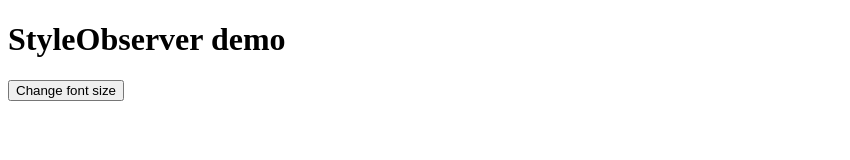
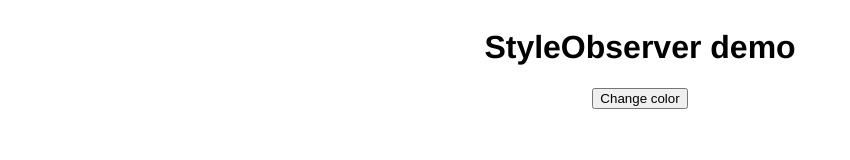
Before and after one commit to PixelsCommander/StyleObserver, a website: page demo/index.html in a window 1280 px wide. Shown: the whole page, without its empty margins (0-850 px from the left). Drawn offline with Linux system fonts and the light colour scheme.

Commit message:
Updated demo

```diff
--- a/demo/index.html
+++ b/demo/index.html
@@ -4,11 +4,24 @@
     <meta charset="UTF-8">
     <title>StyleObserver demo</title>
     <script src="../dist/index.umd.js"></script>
+    <style>
+        body, html {
+            font-family: "Helvetica Neue";
+        }
+
+        .centering-wrapper {
+            display: flex;
+            flex-direction: column;
+            justify-content: center;
+            align-items: center;
+        }
+    </style>
 </head>
 <body>
-    <h1 id="header">StyleObserver demo</h1>
-
-    <button id="button">Change font size</button>
+    <div class="centering-wrapper">
+        <h1 id="header">StyleObserver demo</h1>
+        <button id="button">Change color</button>
+    </div>
 
     <script>
         const header = document.getElementById('header');
```
Also changed, not shown: README.md.
